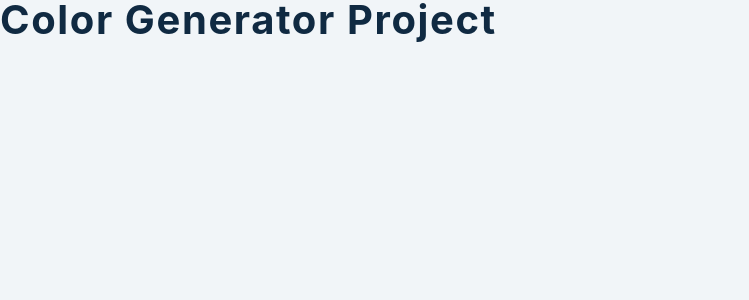
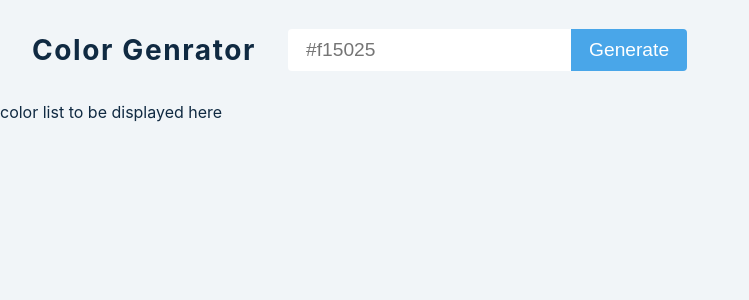
Before and after one commit to arun-kushwaha04/Color-Generator-React-Project, a React (Create React App) app: page / in a window 1280 px wide. Shown: the top 300 px of the page, without its empty margins (0-749 px from the left). Built offline with nearby package versions, Linux system fonts and the light colour scheme.

Commit message:
Basic structure created

```diff
--- a/src/App.js
+++ b/src/App.js
@@ -4,7 +4,30 @@
 import Values from 'values.js'
 
 function App() {
-  return <h2>color generator project</h2>
+  const [color,setColor] = useState('');
+  const [error,setError] = useState(false);
+
+  const handleSubmit = ()=>{
+    console.log('hi');
+  }
+  return (
+    <>
+      <section className="container">
+        <h3>Color Genrator</h3>
+        <form onSubmit={handleSubmit}>
+          <input type="text"
+            value={color}
+            onChange={(e)=>setColor(e.target.value)}
+            placeholder="#f15025"
+          />
+          <button className="btn">generate</button>
+        </form>
+      </section>
+      <section className="colors">
+        color list to be displayed here
+      </section>
+    </>
+  )
 }
 
 export default App
```
